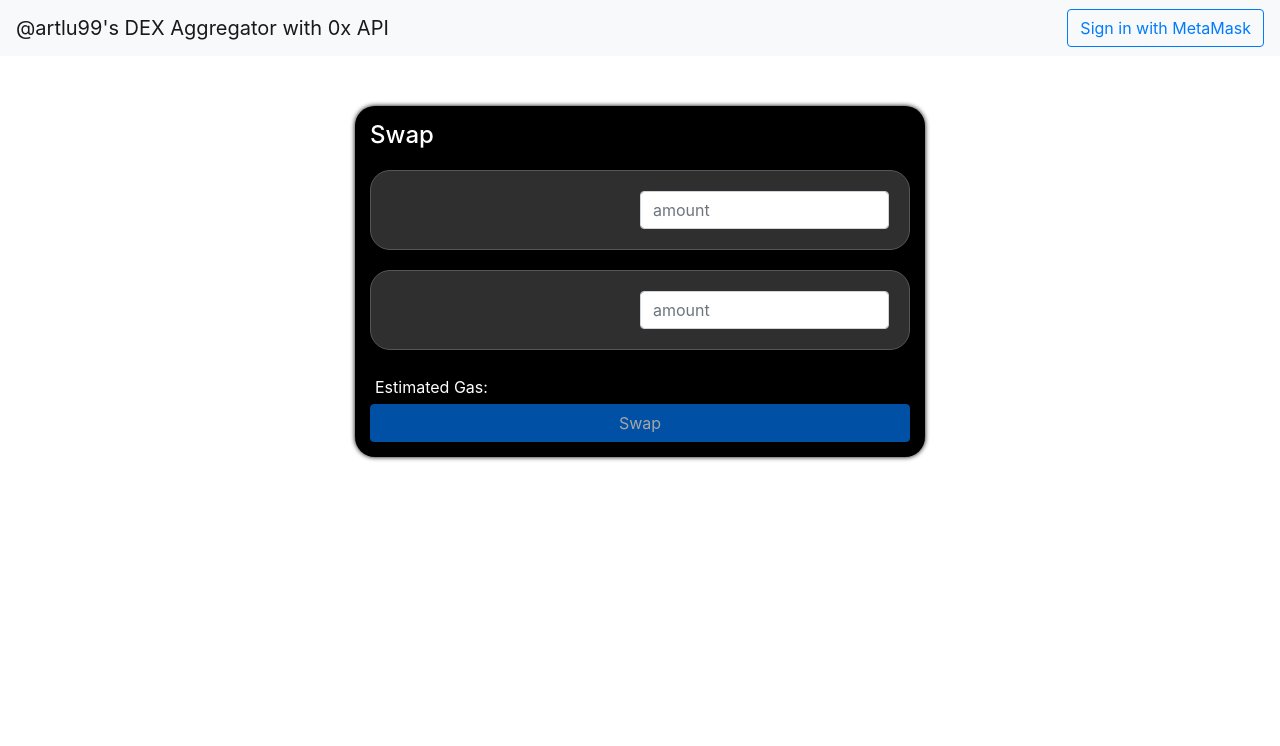
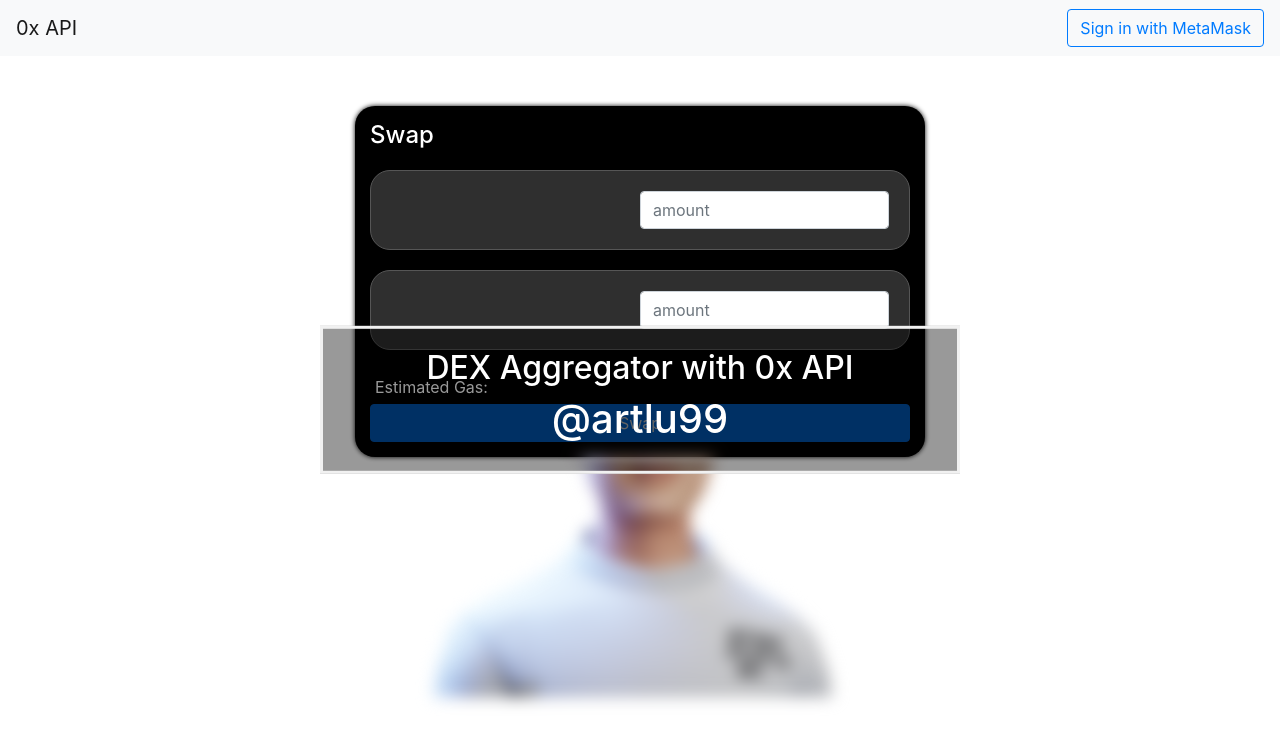
Before and after one commit to 15-Lippo/exc, a website with bundled scripts: page index.html in a window 1280 px wide. Built offline with nearby package versions, Linux system fonts and the light colour scheme; no server answers.

Commit message:
branding

```diff
--- a/index.html
+++ b/index.html
@@ -19,7 +19,7 @@
 
 <body>
   <nav class="navbar navbar-expand-lg navbar-light bg-light">
-    <a class="navbar-brand" href="#">@artlu99's DEX Aggregator with 0x API</a>
+    <a class="navbar-brand" href="https://docs.0x.org/0x-api-swap/introduction" target="_blank">0x API</a>
     <ul class="navbar-nav ml-auto">
       <li class="nav-item">
         <button id="login_button" class="btn btn-outline-primary my-2 my-sm-0" type="submit">Sign in with
@@ -73,6 +73,12 @@
     </div>
   </div>
 
+  <div class="bg-image"></div>
+  <div class="bg-text">
+    <h2>DEX Aggregator with 0x API</h2>
+    <h1>@artlu99</h1>
+  </div>
+
   <script src="./bundle.js" type="text/javascript"></script>
 </body>
 
--- a/style.css
+++ b/style.css
@@ -1,4 +1,9 @@
-#window{
+body,
+html {
+    height: 100%;
+}
+
+#window {
     margin-top: 50px;
     background-color: #000;
     color: #fff;
@@ -6,11 +11,13 @@
     border-radius: 20px;
     box-shadow: 0 0 5px black;
 }
+
 .swapbox_select {
     width: 50%;
     float: left;
 }
-.swapbox{
+
+.swapbox {
     overflow: auto;
     margin: 20px 0;
     padding: 20px;
@@ -18,25 +25,62 @@
     border-radius: 20px;
     border: 1px solid #565656;
 }
-.token_select{
-    padding:5px 0;
+
+.token_select {
+    padding: 5px 0;
 }
-.token_select:hover{
+
+.token_select:hover {
     background-color: #464646;
     cursor: pointer;
 
 }
-.token_row{
+
+.token_row {
     padding: 5px 10px;
 }
-.token_row:hover{
+
+.token_row:hover {
     background-color: #e4e4e4;
     cursor: pointer;
 }
-.gas_estimate_label{
-    padding:5px;
+
+.gas_estimate_label {
+    padding: 5px;
 }
-.modal-body{
+
+.modal-body {
     height: 500px;
     overflow: scroll;
 }
+
+.bg-image {
+    background-image: url("artlu99-Avatar.png");
+    filter: blur(8px);
+    -webkit-filter: blur(8px);
+
+    height: 30%;
+
+    background-position: center;
+    background-repeat: no-repeat;
+}
+
+/* Position text in the middle of the page/image */
+.bg-text {
+    /* Fallback */
+    background-color: rgb(0, 0, 0);
+    /* Black w/opacity/see-through */
+    background-color: rgba(0, 0, 0, 0.4);
+
+    color: white;
+    font-weight: bold;
+    border: 3px solid #f1f1f1;
+    position: absolute;
+    top: 50%;
+    left: 50%;
+    transform: translate(-50%, -50%);
+    z-index: 2;
+    width: 50%;
+    padding: 20px;
+    text-align: center;
+}
```
Also changed, not shown: artlu99-Avatar.png (added).
